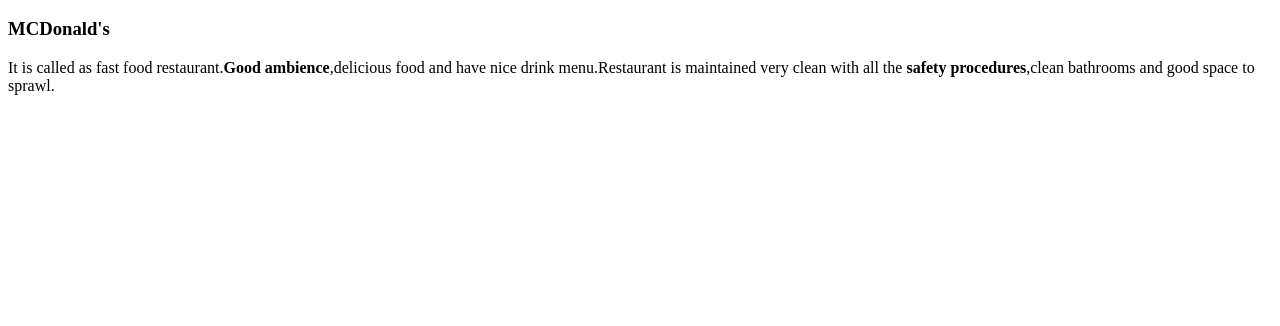
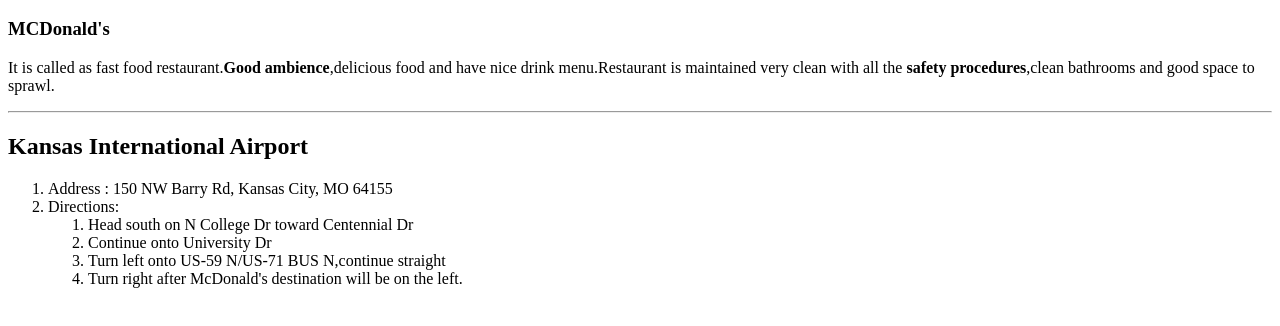
Before and after one commit to 44-563-Web-Apps-S22/webapplication3, a plain HTML site: page index.html in a window 1280 px wide. Shown: the part 48-374 px from the top of the page. Drawn offline with Linux system fonts and the light colour scheme.

Commit message:
Ordered list of airport directions

```diff
--- a/index.html
+++ b/index.html
@@ -6,5 +6,17 @@
     <h1>Dwithi Reddy Pathi Reddy</h1>
     <h3>MCDonald's</h3>
     <p>It is called as fast food restaurant.<b>Good ambience</b>,delicious food and have nice drink menu.Restaurant is maintained very clean with all the <b>safety procedures</b>,clean bathrooms and good space to sprawl.</p>
+    <hr></hr>
+    <h2>Kansas International Airport</h2>
+    <ol>
+      <li>Address : 150 NW Barry Rd, Kansas City, MO 64155</li>
+      <li>Directions:</li>
+      <ol>
+        <li>Head south on N College Dr toward Centennial Dr</li>
+        <li>Continue onto University Dr</li>
+        <li>Turn left onto US-59 N/US-71 BUS N,continue straight</li>
+        <li>Turn right after McDonald's destination will be on the left.</li>
+      </ol>
+    </ol>
   </body>
 </html>
```
